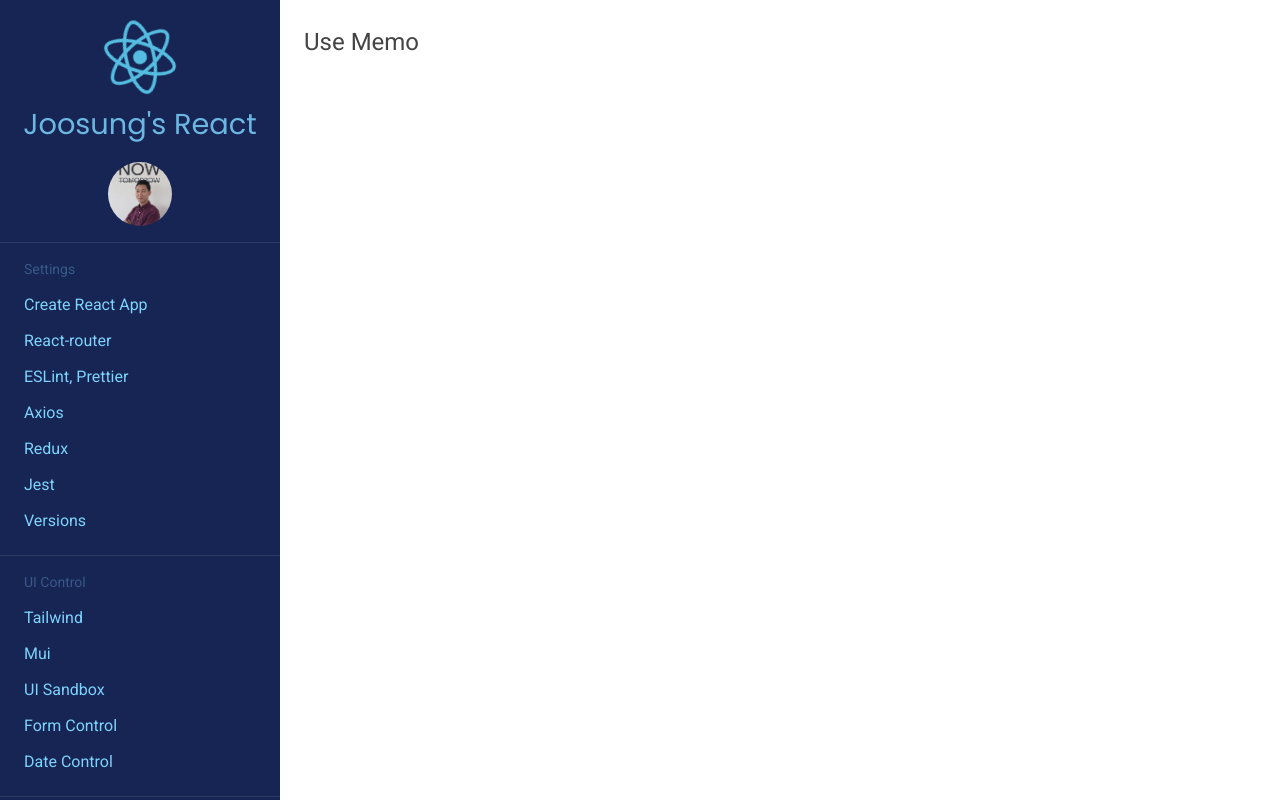
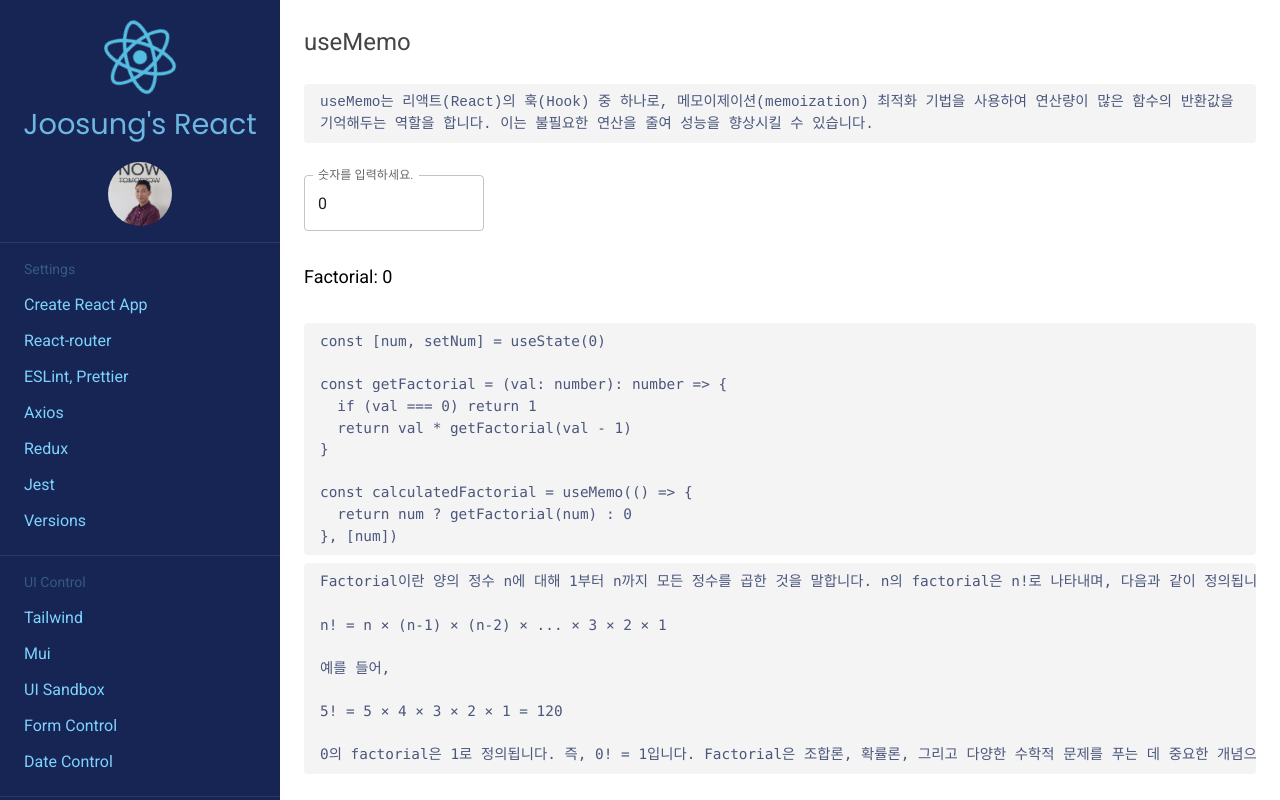
Before and after one commit to joosung21/react-docs, a React (Create React App) app: page /use-memo in a window 1280 px wide. Built offline with nearby package versions, Linux system fonts and the light colour scheme.

Commit message:
useMemo 추가

```diff
--- a/src/pages/UseCallback.tsx
+++ b/src/pages/UseCallback.tsx
@@ -17,7 +17,7 @@ const UseCallback = () => {
 
   return (
     <div className="limit-width">
-      <div className="page-title">UseCallback</div>
+      <div className="page-title">useCallback</div>
 
       <div className="code">
         <p>- useCallback은 특정 함수를 메모이제이션(Memoization)하는 데 사용</p>
--- a/src/pages/UseMemo.tsx
+++ b/src/pages/UseMemo.tsx
@@ -1,9 +1,75 @@
 import React from 'react'
+import { useState, useMemo } from 'react'
+import TextField from '@mui/material/TextField'
 
 const UseMemo = () => {
+  const [num, setNum] = useState(0)
+
+  const getFactorial = (val: number): number => {
+    if (val === 0) return 1
+    return val * getFactorial(val - 1)
+  }
+
+  const calculatedFactorial = useMemo(() => {
+    if (num < 0) return 0
+    if (num > 100) return 0
+
+    return num ? getFactorial(num) : 0
+  }, [num])
+
   return (
     <div>
-      <div className="page-title">Use Memo</div>
+      <div className="page-title">useMemo</div>
+
+      <div className="code">
+        <p>
+          useMemo는 리액트(React)의 훅(Hook) 중 하나로, 메모이제이션(memoization) 최적화 기법을
+          사용하여 연산량이 많은 함수의 반환값을 기억해두는 역할을 합니다. 이는 불필요한 연산을 줄여
+          성능을 향상시킬 수 있습니다.
+        </p>
+      </div>
+
+      <div className="mt-8">
+        <TextField
+          id="outlined-basic"
+          value={num}
+          type="number"
+          label="숫자를 입력하세요."
+          InputProps={{ inputProps: { min: 0, max: 100 } }}
+          sx={{ width: '180px' }}
+          onChange={(e) => setNum(Number(e.target.value))}
+        />
+      </div>
+      <div className="my-8 text-lg">Factorial: {calculatedFactorial}</div>
+
+      <div className="code">
+        <pre>
+          {`const [num, setNum] = useState(0)
+
+const getFactorial = (val: number): number => {
+  if (val === 0) return 1
+  return val * getFactorial(val - 1)
+}
+
+const calculatedFactorial = useMemo(() => {
+  return num ? getFactorial(num) : 0
+}, [num])`}
+        </pre>
+      </div>
+
+      <div className="code">
+        <pre>
+          {`Factorial이란 양의 정수 n에 대해 1부터 n까지 모든 정수를 곱한 것을 말합니다. n의 factorial은 n!로 나타내며, 다음과 같이 정의됩니다.
+
+n! = n × (n-1) × (n-2) × ... × 3 × 2 × 1
+
+예를 들어,
+
+5! = 5 × 4 × 3 × 2 × 1 = 120
+
+0의 factorial은 1로 정의됩니다. 즉, 0! = 1입니다. Factorial은 조합론, 확률론, 그리고 다양한 수학적 문제를 푸는 데 중요한 개념으로 사용됩니다.`}
+        </pre>
+      </div>
     </div>
   )
 }
```
